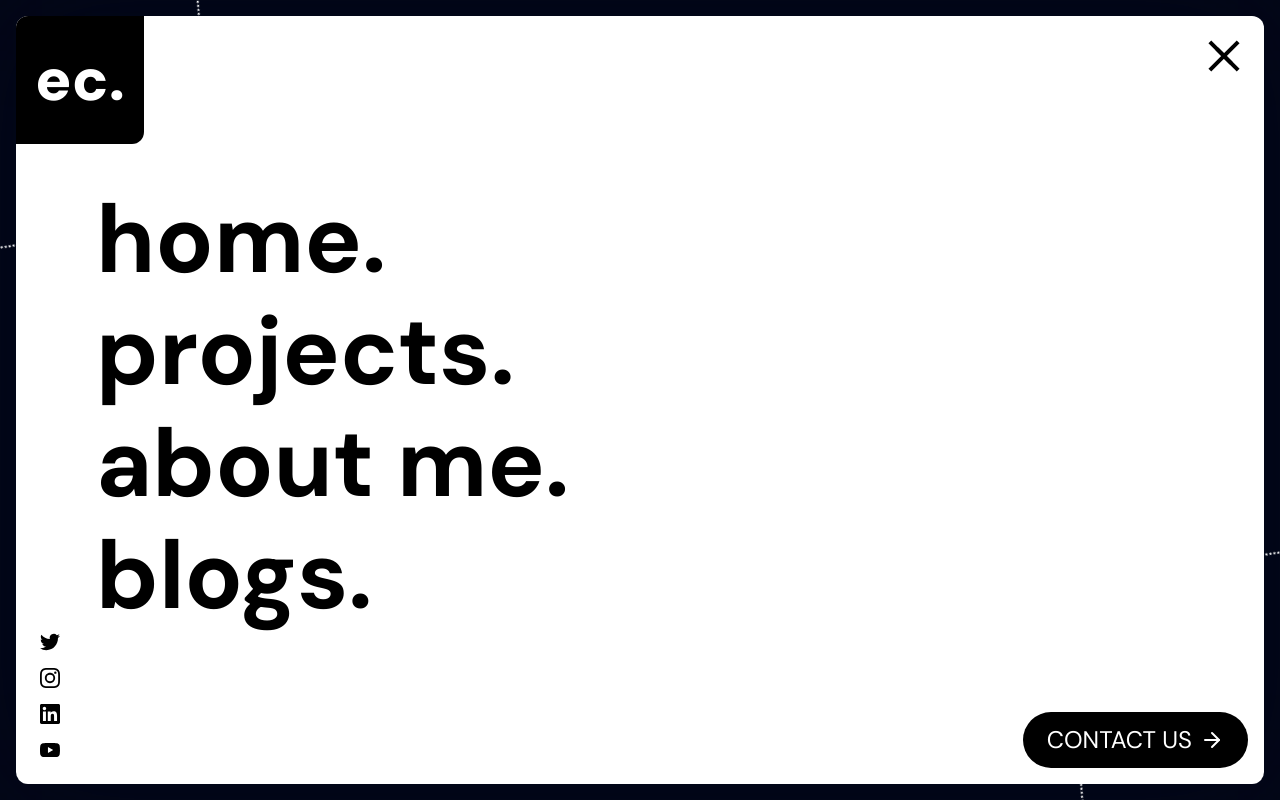
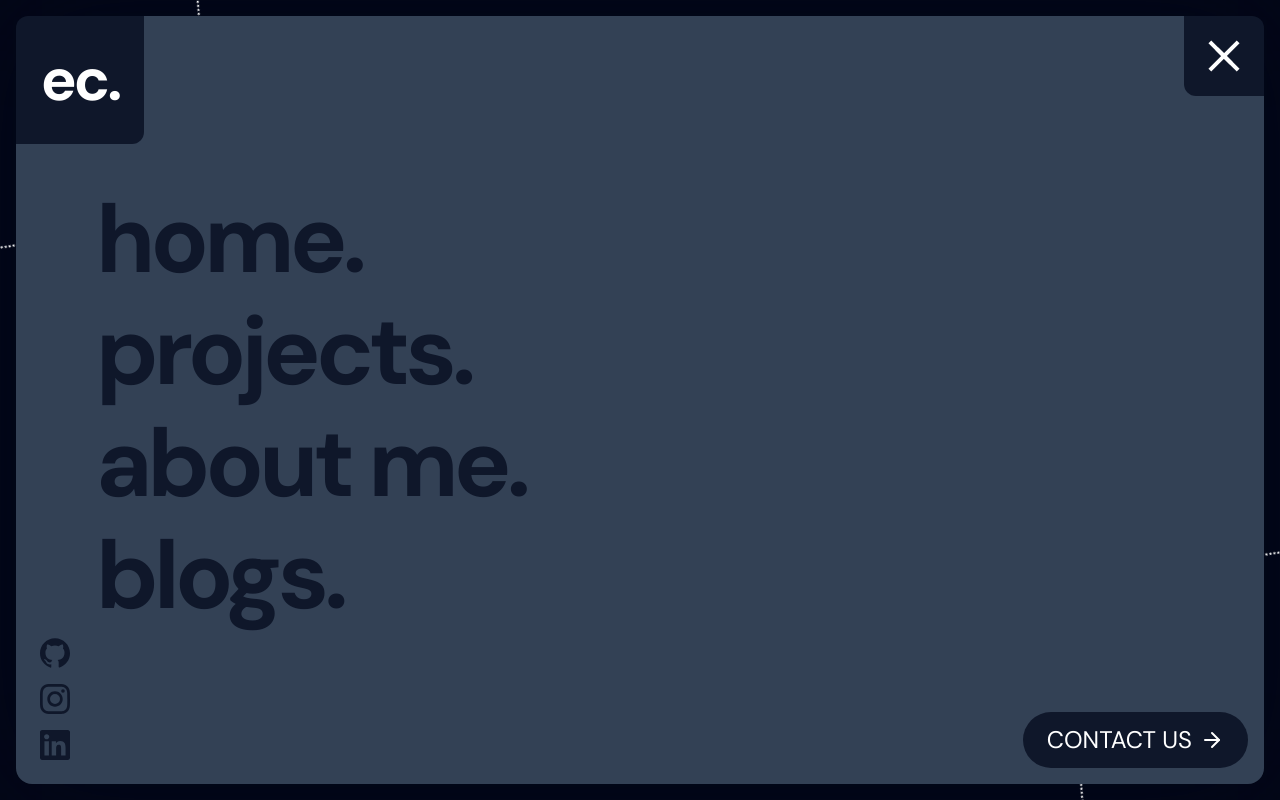
Before and after one commit to ethancreates/ethancreates-portfolio, a Next.js app: page / in a window 1280 px wide. Both pictures are taken after a click on the button 1224 px from the left and 56 px from the top of the page. Shown: the top 800 px of the page. Built offline with nearby package versions, Linux system fonts and the light colour scheme.

Commit message:
updated navbar to uniform color, adjusted font size as well.

```diff
--- a/src/components/Navbar.tsx
+++ b/src/components/Navbar.tsx
@@ -1,6 +1,6 @@
 "use client";
 
-import { SiInstagram, SiLinkedin, SiTwitter, SiYoutube } from "react-icons/si";
+import { SiInstagram, SiLinkedin, SiGithub } from "react-icons/si";
 import React, { Dispatch, ReactNode, SetStateAction, useState } from "react";
 import { AnimatePresence, motion } from "framer-motion";
 import { FiArrowRight, FiArrowUpRight } from "react-icons/fi";
@@ -65,7 +65,7 @@ const NavLink = ({
       }}
       exit={{ opacity: 0, y: -8 }}
       href={href}
-      className="block text-5xl font-bold text-black transition-colors hover:text-black/50 md:text-8xl"
+      className="block text-7xl tracking-tighter  lg:text-8xl font-bold text-slate-900 transition-colors hover:text-slate-200 md:text-8xl"
     >
       {children}.
     </motion.a>
@@ -84,9 +84,9 @@ const Logo = () => {
       }}
       exit={{ opacity: 0, y: -12 }}
       href="#"
-      className="grid h-32 w-32 place-content-center rounded-br-xl rounded-tl-xl bg-black transition-colors hover:bg-black/60"
+      className="grid h-32 w-32 place-content-center rounded-br-xl rounded-tl-xl bg-slate-900 transition-colors hover:bg-slate-900/60"
     >
-      <h2 className="text-6xl font-black">ec.</h2>
+      <h2 className="text-6xl font-white font-bold tracking-tighter">ec.</h2>
     </motion.a>
   );
 };
@@ -105,30 +105,30 @@ const HamburgerButton = ({
         animate={active ? "open" : "closed"}
         variants={UNDERLAY_VARIANTS}
         style={{ top: 16, right: 16 }}
-        className="fixed z-10 rounded-xl bg-white"
+        className="fixed z-10 rounded-2xl bg-slate-700"
       />
 
       <motion.button
         initial={false}
         animate={active ? "open" : "closed"}
         onClick={() => setActive((pv) => !pv)}
-        className={`group fixed right-4 top-4 z-50 h-20 w-20 bg-white/0 transition-all hover:bg-white/20 ${
+        className={`group fixed right-4 top-4 z-50 h-20 w-20 bg-slate-900 transition-all hover:bg-slate-900/50 ${
           active ? "rounded-bl-xl rounded-tr-xl" : "rounded-xl"
         }`}
       >
         <motion.span
           variants={HAMBURGER_VARIANTS.top}
-          className="absolute block h-1 w-10 bg-black"
+          className="absolute block h-1 w-10 bg-white"
           style={{ y: "-50%", left: "50%", x: "-50%" }}
         />
         <motion.span
           variants={HAMBURGER_VARIANTS.middle}
-          className="absolute block h-1 w-10 bg-black"
+          className="absolute block h-1 w-10 bg-white"
           style={{ left: "50%", x: "-50%", top: "50%", y: "-50%" }}
         />
         <motion.span
           variants={HAMBURGER_VARIANTS.bottom}
-          className="absolute block h-1 w-5 bg-black"
+          className="absolute block h-1 w-5 bg-white"
           style={{ x: "-50%", y: "50%" }}
         />
       </motion.button>
@@ -157,7 +157,7 @@ const FooterCTAs = () => {
               }}
               exit={{ opacity: 0, y: -8 }}
             >
-              <l.Component className="text-xl text-black transition-colors hover:text-black/60" />
+              <l.Component className=" text-3xl text-slate-900 transition-colors hover:text-slate-200" />
             </motion.a>
           );
         })}
@@ -175,7 +175,7 @@ const FooterCTAs = () => {
           },
         }}
         exit={{ opacity: 0, y: 8 }}
-        className="absolute bottom-2 right-2 flex items-center gap-2 rounded-full bg-black px-3 py-3 text-4xl uppercase text-white transition-colors hover:bg-black/60 hover:text-white md:bottom-4 md:right-4 md:px-6 md:text-2xl"
+        className="absolute bottom-2 right-2 flex items-center gap-2 rounded-full bg-slate-900 px-3 py-3 text-4xl uppercase text-white transition-colors hover:bg-slate-900/60 hover:text-white md:bottom-4 md:right-4 md:px-6 md:text-2xl"
       >
         <span className="hidden md:block">contact us</span> <FiArrowRight />
       </motion.button>
@@ -204,7 +204,7 @@ const LINKS = [
 
 const SOCIAL_CTAS = [
   {
-    Component: SiTwitter,
+    Component: SiGithub,
     href: "#",
   },
   {
@@ -213,10 +213,6 @@ const SOCIAL_CTAS = [
   },
   {
     Component: SiLinkedin,
-    href: "#",
-  },
-  {
-    Component: SiYoutube,
     href: "#",
   },
 ];
```
